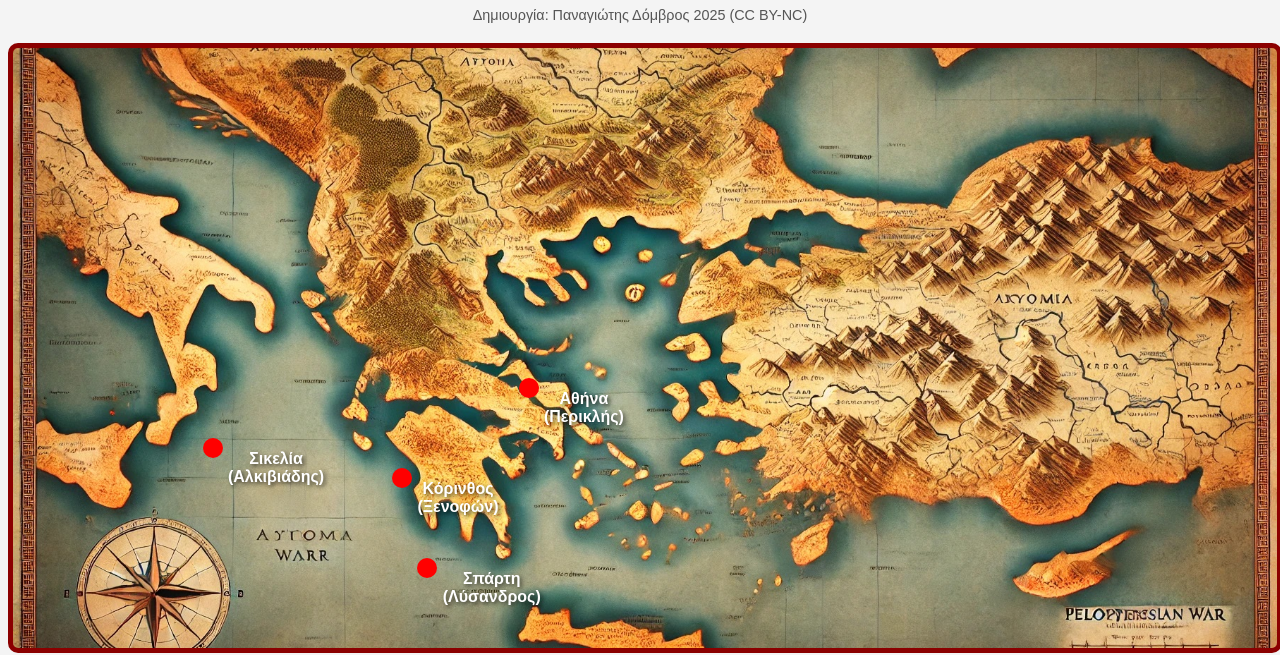
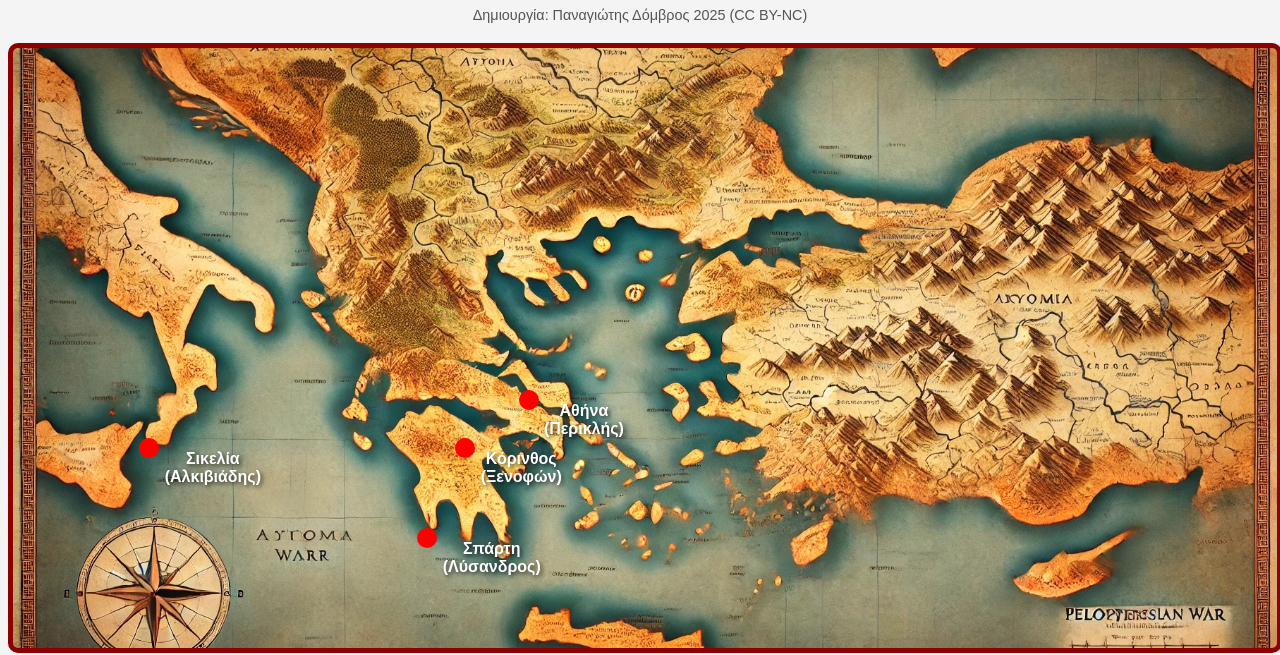
Before and after one commit to pdomvros/Peloponnesian-War-Game-1, a plain HTML site: page index.html in a window 1280 px wide. Shown: the part 146-801 px from the top of the page. Drawn offline with Linux system fonts and the light colour scheme.

Commit message:
Update index.html

```diff
--- a/index.html
+++ b/index.html
@@ -99,20 +99,20 @@
     <div class="creator">Δημιουργία: Παναγιώτης Δόμβρος 2025 (CC BY-NC)</div>
     <div id="map">
         <!-- Αθήνα -->
-        <div class="location" data-location="Athens" style="top: 55%; left: 40%;"></div>
-        <div class="label" style="top: 57%; left: 42%;">Αθήνα<br>(Περικλής)</div>
+        <div class="location" data-location="Athens" style="top: 57%; left: 40%;"></div>
+        <div class="label" style="top: 59%; left: 42%;">Αθήνα<br>(Περικλής)</div>
 
         <!-- Σπάρτη -->
-        <div class="location" data-location="Sparta" style="top: 85%; left: 32%;"></div>
-        <div class="label" style="top: 87%; left: 34%;">Σπάρτη<br>(Λύσανδρος)</div>
+        <div class="location" data-location="Sparta" style="top: 80%; left: 32%;"></div>
+        <div class="label" style="top: 82%; left: 34%;">Σπάρτη<br>(Λύσανδρος)</div>
 
         <!-- Κόρινθος -->
-        <div class="location" data-location="Corinth" style="top: 70%; left: 30%;"></div>
-        <div class="label" style="top: 72%; left: 32%;">Κόρινθος<br>(Ξενοφών)</div>
+        <div class="location" data-location="Corinth" style="top: 65%; left: 35%;"></div>
+        <div class="label" style="top: 67%; left: 37%;">Κόρινθος<br>(Ξενοφών)</div>
 
         <!-- Σικελία -->
-        <div class="location" data-location="Sicily" style="top: 65%; left: 15%;"></div>
-        <div class="label" style="top: 67%; left: 17%;">Σικελία<br>(Αλκιβιάδης)</div>
+        <div class="location" data-location="Sicily" style="top: 65%; left: 10%;"></div>
+        <div class="label" style="top: 67%; left: 12%;">Σικελία<br>(Αλκιβιάδης)</div>
     </div>
     <div class="question-container">
         <div class="question-box" id="question-box-1">
```
